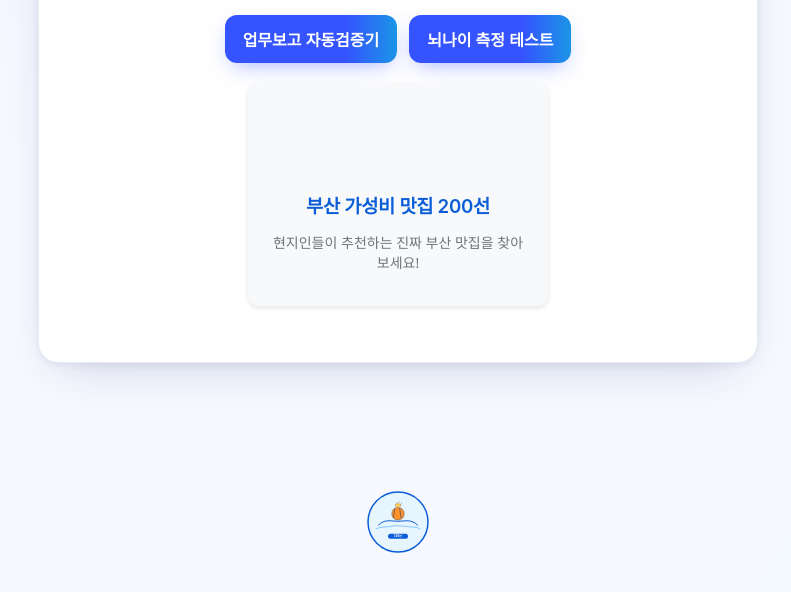
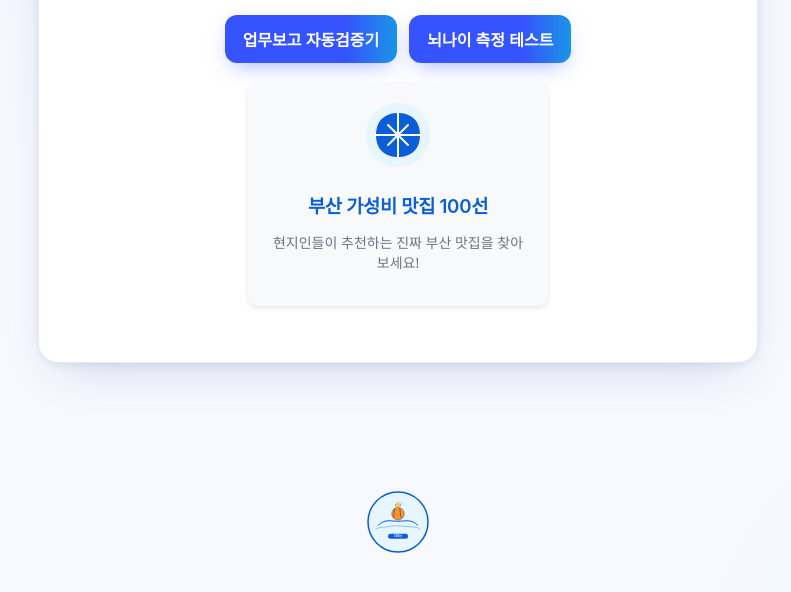
Before and after one commit to sengmin14/report, a plain HTML site: page index.html in a window 1280 px wide. Shown: the part 182-774 px from the top of the page, without its empty margins (242-1033 px from the left). Drawn offline with Linux system fonts and the light colour scheme.

Commit message:
맛집 메인 이모티콘 복구

```diff
--- a/index.html
+++ b/index.html
@@ -24,10 +24,17 @@
       <!-- 부산 맛집 링크 추가 -->
       <div class="featured-link">
         <a href="busan-restaurant-finder/index.html" class="restaurant-link">
-          <svg width="64" height="64">
-            <use href="#busan-food-icon"></use>
+          <svg class="restaurant-icon" width="64" height="64">
+            <!-- 위 SVG 코드 삽입 -->
+            <circle cx="32" cy="32" r="32" fill="#e7f5ff"/>
+            <path d="M10,32 C10,15 22,10 32,10 C42,10 54,15 54,32 C54,49 42,54 32,54 C22,54 10,49 10,32 Z"
+                  fill="#0b5ed7"/>
+            <path d="M32,10 L32,54" stroke="#ffffff" stroke-width="2" stroke-linecap="round"/>
+            <path d="M10,32 L54,32" stroke="#ffffff" stroke-width="2" stroke-linecap="round"/>
+            <path d="M22,22 L42,42" stroke="#ffffff" stroke-width="2" stroke-linecap="round"/>
+            <path d="M42,22 L22,42" stroke="#ffffff" stroke-width="2" stroke-linecap="round"/>
           </svg>
-          <h3>부산 가성비 맛집 200선</h3>
+          <h3>부산 가성비 맛집 100선</h3>
           <p>현지인들이 추천하는 진짜 부산 맛집을 찾아보세요!</p>
         </a>
       </div>
```
